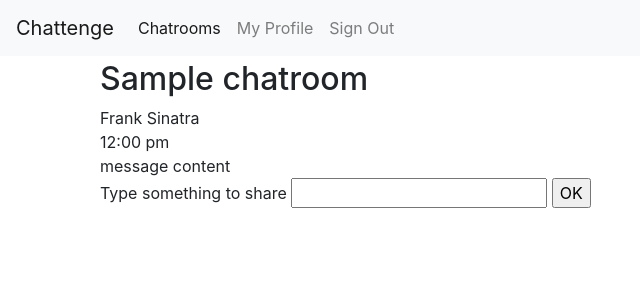
After one commit to kvaldivia/chattenge, a Django app: page /chatroom/1 in a window 1280 px wide. The commit adds this page. Shown: the top 300 px of the page, without its empty margins (0-640 px from the left). Run offline with Django 3.2, Linux system fonts and the light colour scheme; a user stored in the database is signed in; tables that the repository leaves empty hold one stand-in row (values such as "Sample post"); parts of the project's set-up code (start-up, migrations or seed data) failed here and were passed over; some libraries are stand-ins or nearby versions.

Commit message:
Chatroom details view

```diff
--- a/chattenge/chatrooms/models.py
+++ b/chattenge/chatrooms/models.py
@@ -5,5 +5,6 @@ from chattenge.users.models import User
 
 class Chatroom(models.Model):
 
-    members = models.ForeignKey(
-        User, related_name="user", on_delete=models.DO_NOTHING)
+    name = models.CharField(max_length=20, default="")
+    description = models.CharField(max_length=200, default="")
+    members = models.ManyToManyField(User)
--- a/chattenge/chatrooms/urls.py
+++ b/chattenge/chatrooms/urls.py
@@ -1,10 +1,13 @@
 from django.urls import path
 
 from chattenge.chatrooms.views import (
+    chatroom_list_view,
     chatroom_view,
 )
 
 app_name = "chatrooms"
 urlpatterns = [
-    path("<int:user_id>/chatrooms", view=chatroom_view, name="list"),
+    path("all", view=chatroom_list_view, name="list"),
+    path("<pk>", view=chatroom_view, name="details"),
+    path("<pk>/messages", view=chatroom_view, name="messages"),
 ]
--- a/chattenge/chatrooms/views.py
+++ b/chattenge/chatrooms/views.py
@@ -3,7 +3,8 @@ from django.contrib.auth import get_user_model
 from django.contrib.auth.mixins import LoginRequiredMixin
 from django.urls import reverse
 from django.utils.translation import gettext_lazy as _
-from django.views.generic import ListView, RedirectView, UpdateView
+from django.views.generic import DetailView, ListView, RedirectView, UpdateView
+from django.core import HttpResponse
 
 from chattenge.chatrooms.models import Chatroom
 
@@ -11,7 +12,7 @@ from chattenge.chatrooms.models import Chatroom
 User = get_user_model()
 
 
-class ChatroomView(LoginRequiredMixin, ListView):
+class ChatroomListView(LoginRequiredMixin, ListView):
 
     model = Chatroom
 
@@ -19,7 +20,16 @@ class ChatroomView(LoginRequiredMixin, ListView):
         #from pudb import remote as pudb
         #pudb.set_trace(term_size=(213, 55), host='0.0.0.0', port=6900)
         # request.chatrooms = Chatroom.objects.all()
-        request.chatrooms = [1,2,3]
-        return super(ChatroomView, self).get(request, *args, **kwargs)
+        request.chatrooms = Chatroom.objects.all()
+        return super(ChatroomListView, self).get(request, *args, **kwargs)
+
+
+chatroom_list_view = ChatroomListView.as_view()
+
+
+class ChatroomView(LoginRequiredMixin, DetailView,):
+
+    model = Chatroom
+
 
 chatroom_view = ChatroomView.as_view()
--- a/chattenge/static/js/project.js
+++ b/chattenge/static/js/project.js
@@ -1 +1,4 @@
 /* Project specific Javascript goes here. */
+const redirect = (url) {
+  window.open(url);
+}
--- a/chattenge/templates/base.html
+++ b/chattenge/templates/base.html
@@ -54,7 +54,7 @@
           <ul class="navbar-nav mr-auto">
             {% if request.user.is_authenticated %}
             <li class="nav-item active">
-                <a class="nav-link" href="{% url 'chatrooms:list' request.user.id %}">
+                <a class="nav-link" href="{% url 'chatrooms:list' %}">
                     {% trans "Chatrooms" %}
                     <span class="sr-only">(current)</span>
                 </a>
--- /dev/null
+++ b/chattenge/templates/chatrooms/chatroom_detail.html
@@ -0,0 +1,49 @@
+{% extends "base.html" %}
+{% load static i18n %}
+{% block title %}
+  {% trans "chatrooms" %}
+{% endblock %}
+{% block content %}
+<div class="container">
+  <div class="row">
+    <div class="col-sm-12">
+      {% if object.name %}
+      <h2>{{ object.name }}</h2>
+      {% endif %}
+    </div>
+  </div>
+
+  {% if request.user %}
+  <!-- Action buttons -->
+  <div class="row">
+    <div class="col-sm-12">
+      <div class="message-list" id="message-list">
+        <div class="message">
+          <div class="info">
+            <div class="username">
+              Frank Sinatra
+            </div>
+            <div class="time">
+              12:00 pm
+            </div>
+          </div>
+          <div class="meta">
+            message content
+          </div>
+        </div>
+      </div>
+      <div class="message-input">
+        <form action="{% url 'chatrooms:messages' object.id %}" method="post">
+          {% csrf_token %}
+          {{ form }}
+          <label for="my-message">{% trans "Type something to share" %}</label>
+          <input id="my-message" type="text" name="message"/>
+          <input id="submit" type="submit" value="OK" />
+        </form>
+      </div>
+    </div>
+  </div>
+  <!-- End Action buttons -->
+  {% endif %}
+</div>
+{% endblock content %}
--- a/config/urls.py
+++ b/config/urls.py
@@ -15,7 +15,7 @@ urlpatterns = [
     path(settings.ADMIN_URL, admin.site.urls),
     # User management
     path("users/", include("chattenge.users.urls", namespace="users")),
-    path("users/", include("chattenge.chatrooms.urls", namespace="chatrooms")),
+    path("chatroom/", include("chattenge.chatrooms.urls", namespace="chatrooms")),
     path("accounts/", include("allauth.urls")),
     # Your stuff: custom urls includes go here
 ] + static(settings.MEDIA_URL, document_root=settings.MEDIA_ROOT)
```
Also changed, not shown: chattenge/chatrooms/management/commands/create_sample_chatrooms.py (added, +33 -0 lines), chattenge/templates/chatrooms/chatroom_list.html (+4 -4 lines), chattenge/chatrooms/migrations/0002_auto_20200927_1508.py (added), chattenge/chatrooms/migrations/0003_auto_20200927_1525.py (added), chattenge/chatrooms/migrations/0004_auto_20200927_1526.py (added), chattenge/chatrooms/migrations/0005_auto_20200927_1529.py (added).
